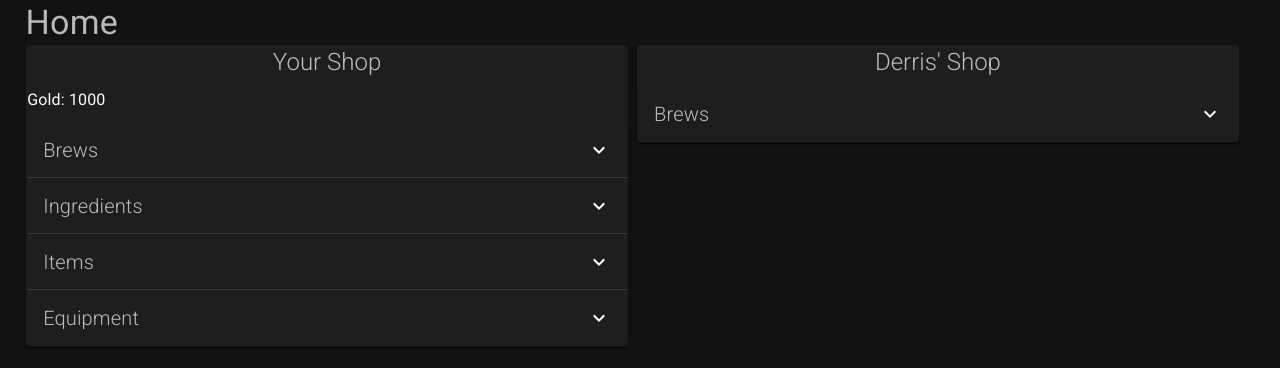
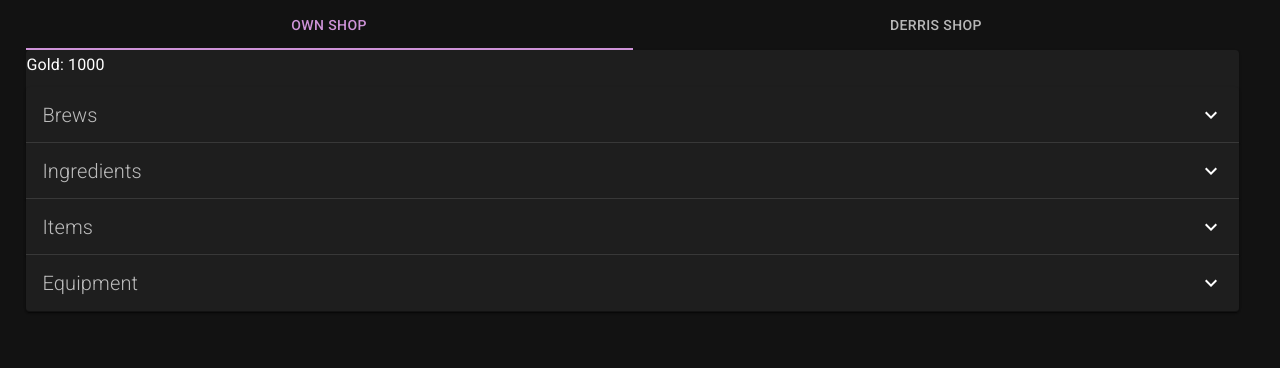
Before and after one commit to Ntropish/brew-battle, a React (Vite) app: page /#/ in a window 1280 px wide. Shown: the top 368 px of the page. Built offline with nearby package versions, Linux system fonts and the light colour scheme.

Commit message:
Change to use tabs

```diff
--- a/src/data/brew.tsx
+++ b/src/data/brew.tsx
@@ -25,6 +25,8 @@ export const brewKeySchema = z.enum([
   "strength-potion",
   "invisibility-potion",
 ]);
+
+export const brewKeys = brewKeySchema.options as [BrewKey, ...BrewKey[]];
 
 export type BrewKey = z.infer<typeof brewKeySchema>;
 
--- a/src/routes/home/components/SetSellPriceForm.tsx
+++ b/src/routes/home/components/SetSellPriceForm.tsx
@@ -11,9 +11,9 @@ import {
   Box,
   Typography,
 } from "@mui/material";
-import { RecipeKey, recipeKeys } from "../../../data/brew";
+import { RecipeKey, brewKeys } from "../../../data/brew";
 
-const itemEnum = z.enum(recipeKeys);
+const itemEnum = z.enum(brewKeys);
 const sellPriceSchema = z.object({
   item: itemEnum,
   amount: z.number().min(1).max(10000),
@@ -29,7 +29,7 @@ export const SetSellPriceForm: React.FC<SetSellPriceFormProps> = ({
 }) => {
   const form = useForm<SellPriceFormValues>({
     defaultValues: {
-      item: recipeKeys[0],
+      item: brewKeys[0],
       amount: 75,
     },
     onSubmit: async ({ value }) => {
--- a/src/routes/home/components/ShopPanel.tsx
+++ b/src/routes/home/components/ShopPanel.tsx
@@ -82,14 +82,6 @@ export const ShopPanel: React.FC<ShopPanelProps> = ({
 
   return (
     <Paper sx={{ m: 0.1, p: 0.1 }}>
-      <Typography
-        variant="h5"
-        gutterBottom
-        sx={{ textAlign: "center", fontWeight: 100 }}
-        color="textSecondary"
-      >
-        {title}
-      </Typography>
       {/* <Typography variant="subtitle1">Gold: {shop.gold}</Typography>
        */}
       {canReadInternal && (
--- a/src/routes/home/index.tsx
+++ b/src/routes/home/index.tsx
@@ -1,11 +1,18 @@
 import React from "react";
-import { Grid2 as Grid, Button, Box, Typography, Stack } from "@mui/material";
+import { Button, Box, Typography, Stack, Tabs, Tab } from "@mui/material";
 import { motion } from "motion/react";
 import useGameStore, { PotionShop } from "./util/useGameStore";
 import { OrderIngredientForm } from "./components/OrderIngredientForm";
 import { SetSellPriceForm } from "./components/SetSellPriceForm";
 import { UpgradeEquipmentForm } from "./components/UpgradeEquipmentForm";
 import ShopPanel from "./components/ShopPanel";
+import { z } from "zod";
+
+const tabSchema = z.enum(["own-shop", "derris-shop"]);
+
+const tabKeys = tabSchema.options;
+
+type Tab = z.infer<typeof tabSchema>;
 
 export default function Home() {
   const { stores, orderIngredient, setSellPrice, upgradeEquipment } =
@@ -15,6 +22,8 @@ export default function Home() {
   const playerShop: PotionShop = stores.player;
   // "derris" is the computer/opponent shop (read-only).
   const opponentShop: PotionShop = stores.derris;
+
+  const [tab, setTab] = React.useState<Tab>("own-shop");
 
   const handleOrderIngredient = (values: {
     ingredient: string;
@@ -53,46 +62,28 @@ export default function Home() {
         m: 0.1,
       }}
     >
-      <Typography variant="h4" color="text.secondary">
-        Home
-      </Typography>
-
-      <Grid container spacing={1}>
-        {/* Human player's shop */}
-        <Grid
-          size={{
-            xs: 12,
-            md: 6,
-          }}
+      <Tabs
+        value={tab}
+        onChange={(e, v) => setTab(v)}
+        textColor="secondary"
+        indicatorColor="secondary"
+        variant="fullWidth"
       >
-          <motion.div
-            initial={{ opacity: 0, x: -50 }}
-            animate={{ opacity: 1, x: 0 }}
-          >
+        {tabKeys.map((key) => (
+          <Tab key={key} value={key} label={key.replace("-", " ")} />
+        ))}
+      </Tabs>
+      {tab === "own-shop" && (
         <ShopPanel
           title="Your Shop"
           shop={playerShop}
           canWrite
           canReadInternal
         />
-          </motion.div>
-        </Grid>
-
-        {/* Opponent's shop: read-only */}
-        <Grid
-          size={{
-            xs: 12,
-            md: 6,
-          }}
-        >
-          <motion.div
-            initial={{ opacity: 0, x: 50 }}
-            animate={{ opacity: 1, x: 0 }}
-          >
+      )}
+      {tab === "derris-shop" && (
         <ShopPanel title="Derris' Shop" shop={opponentShop} />
-          </motion.div>
-        </Grid>
-      </Grid>
+      )}
     </Stack>
   );
 }
```
Lines whose indentation alone changed are shown as unchanged.
